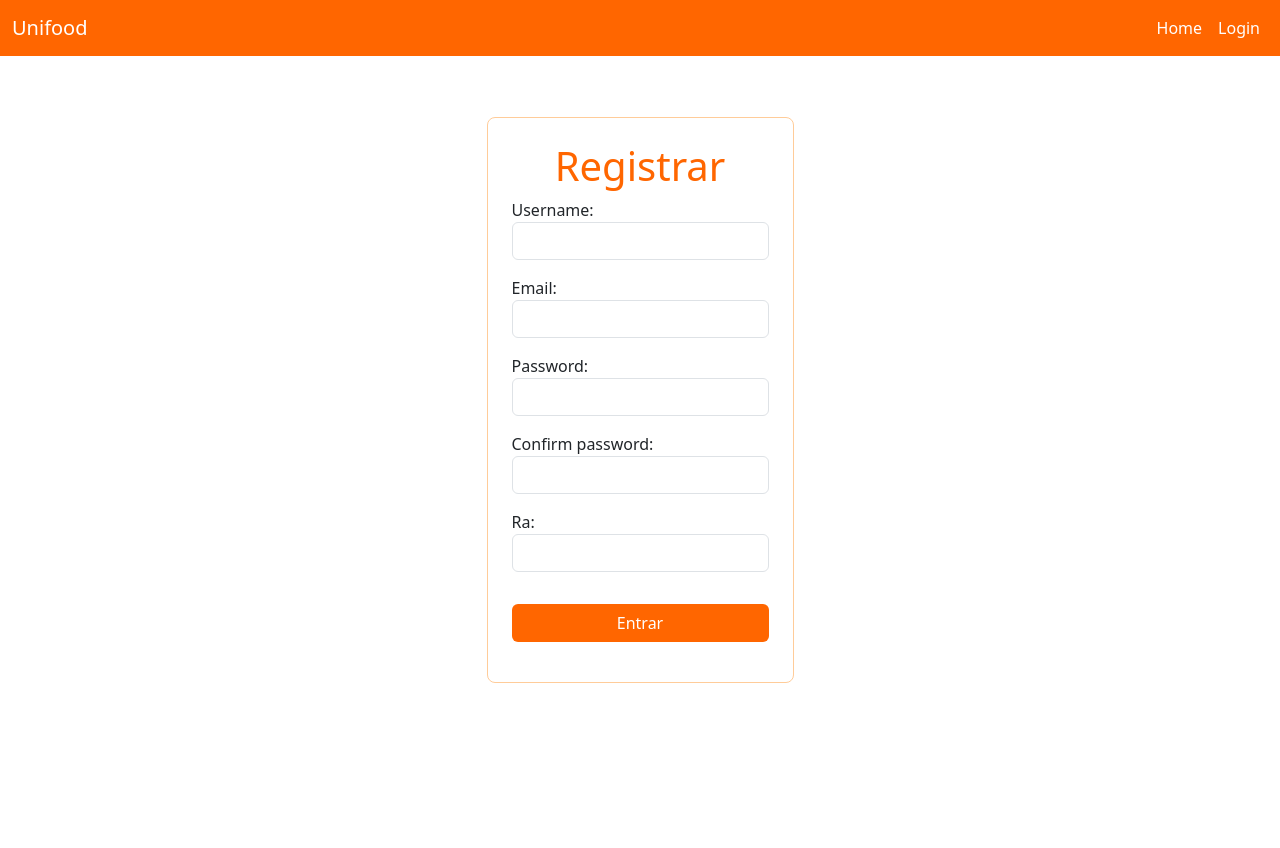
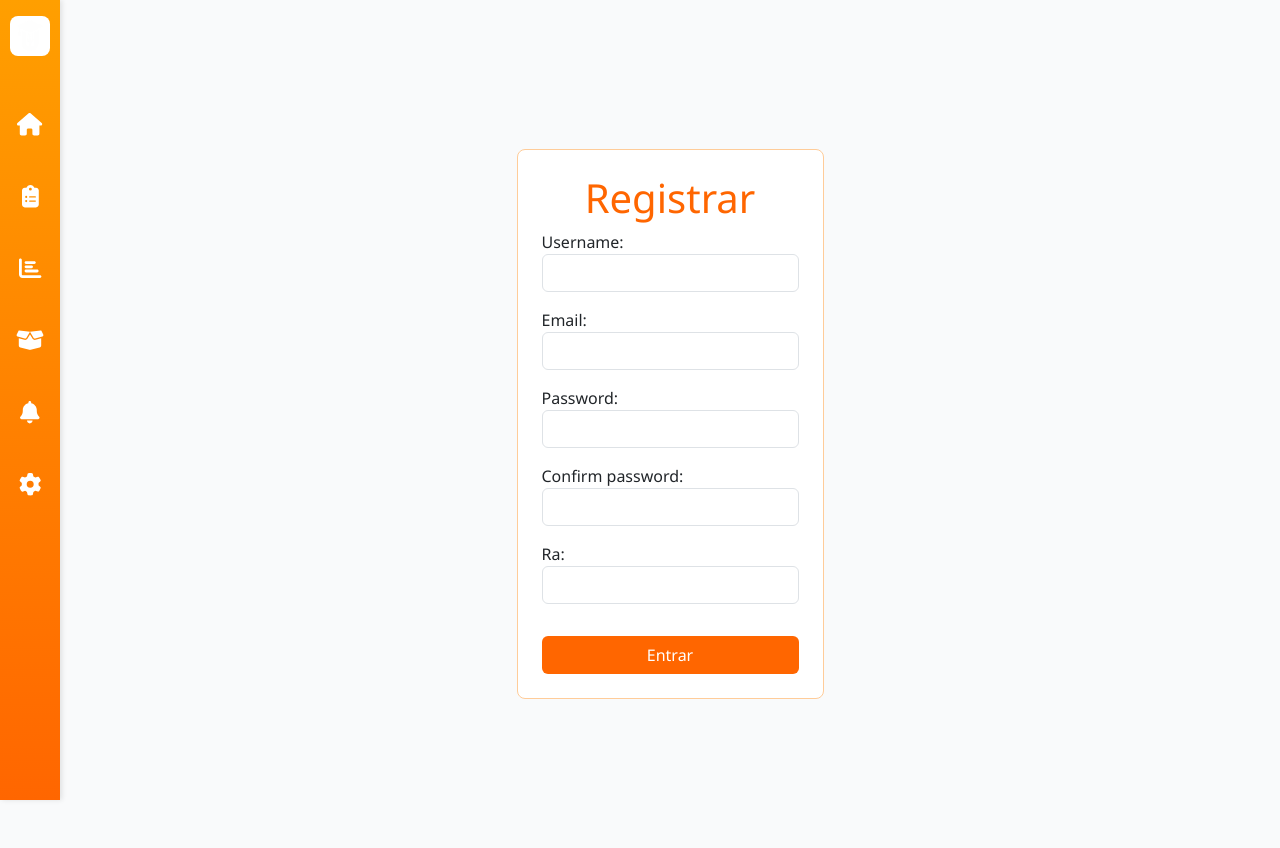
Before and after one commit to ViniCarvalho71/UniFood, a Django app: page /registrar/ in a window 1280 px wide. Before the commit the page ends 683 px from the top, so only its background shows below. Run offline with Django 5.2, Linux system fonts and the light colour scheme; some libraries are stand-ins or nearby versions.

Commit message:
upgrade no feed no base e add logo

```diff
--- a/unifood_app/templates/unifood_app/usuario/base_page.html
+++ b/unifood_app/templates/unifood_app/usuario/base_page.html
@@ -1,54 +1,133 @@
 {% load static %}
 {% load bootstrap5 %}
-{% bootstrap_css %}
-{% bootstrap_javascript %}
 <!DOCTYPE html>
-<html lang="en">
+<html lang="pt-BR">
 <head>
-    <meta charset="UTF-8">
-    <meta name="viewport" content="width=device-width, initial-scale=1.0">
-    <title>Documento</title>
-    <link href="https://cdn.jsdelivr.net/npm/bootstrap-icons/font/bootstrap-icons.css" rel="stylesheet">
-    <link rel="stylesheet" href="{% static 'css/custom_alert.css' %}">
+  <meta charset="UTF-8" />
+  <meta name="viewport" content="width=device-width, initial-scale=1" />
+  <title>{% block title %}UniFood{% endblock %}</title>
+  {% bootstrap_css %}
+  <style>
+    body, html {
+      margin: 0;
+      height: 100%;
+      font-family: 'Segoe UI', Tahoma, Geneva, Verdana, sans-serif;
+      background: #f9fafb;
+    }
+
+.sidebar .logo {
+    width: 40px;
+    height: 40px;
+    margin-bottom: 1rem;
+    border-radius: 8px;
+    overflow: hidden;
+    /* Remova background branco */
+}
+.sidebar .logo img {
+    width: 100%;
+    height: 100%;
+    object-fit: contain;
+    display: block;
+}
+
+
+    /* Sidebar fixa */
+    .sidebar {
+      position: fixed;
+      top: 0;
+      left: 0;
+      height: 100vh;
+      width: 60px;
+      background: linear-gradient(180deg, #ff9f00 0%, #ff6600 100%);
+      display: flex;
+      flex-direction: column;
+      align-items: center;
+      padding-top: 1rem;
+      gap: 2rem;
+      box-shadow: 2px 0 5px rgba(0,0,0,0.1);
+      z-index: 1030; /* acima do Bootstrap navbar padrão */
+    }
+
+    .sidebar .logo {
+      width: 40px;
+      height: 40px;
+      margin-bottom: 1rem;
+      background: #fff;
+      border-radius: 8px;
+      display: flex;
+      align-items: center;
+      justify-content: center;
+      font-weight: bold;
+      color: #ff6600;
+      font-size: 1.2rem;
+      user-select: none;
+    }
+
+    .sidebar button, .sidebar a {
+      background: transparent;
+      border: none;
+      color: white;
+      font-size: 1.4rem;
+      cursor: pointer;
+      transition: color 0.3s ease;
+      width: 40px;
+      height: 40px;
+      display: flex;
+      align-items: center;
+      justify-content: center;
+      border-radius: 8px;
+      text-decoration: none;
+    }
+    .sidebar button:hover, .sidebar a:hover {
+      background: rgba(255, 255, 255, 0.2);
+      color: #fff;
+    }
+
+    /* Espaço para conteúdo principal */
+    .main-content {
+      margin-left: 60px; /* mesma largura da sidebar */
+      padding: 1.5rem 2rem;
+      min-height: 100vh;
+      overflow-x: hidden;
+    }
+
+    /* Responsividade */
+    @media (max-width: 768px) {
+      .sidebar {
+        width: 50px;
+      }
+      .main-content {
+        margin-left: 50px;
+        padding: 1rem;
+      }
+      .sidebar button, .sidebar a {
+        font-size: 1.2rem;
+        width: 35px;
+        height: 35px;
+      }
+    }
+  </style>
 </head>
-<header>
-    <nav class="navbar navbar-expand-lg fixed-top" style="background-color: #ff6600;">
-        <div class="container-fluid">
-            <a class="navbar-brand text-white" href="#">Unifood</a>
-            <button class="navbar-toggler" type="button" data-bs-toggle="collapse" data-bs-target="#navbarNav" aria-controls="navbarNav" aria-expanded="false" aria-label="Toggle navigation">
-                <span class="navbar-toggler-icon" style="color: white;"></span>
-            </button>
-            <div class="collapse navbar-collapse" id="navbarNav">
-                <ul class="navbar-nav ms-auto">
-                    <li class="nav-item">
-                        <a class="nav-link text-white" aria-current="page" href="#">Home</a>
-                    </li>
-                    <li class="nav-item">
-                        <a class="nav-link text-white" href="/login">Login</a>
-                    </li>
-                </ul>
-            </div>
-        </div>
-    </nav>
-</header>
 <body>
-    {% if messages %}
-    <div class="container mt-3 d-flex justify-content-center" style="position: fixed; top: 70px; left: 50%; transform: translateX(-50%); z-index: 1050; width: 100%; max-width: 600px;">
-        {% for message in messages %}
-            <div class="alert alert-{{ message.tags|default:'info' }} alert-dismissible fade show" role="alert">
-                <div class="pe-4">
-                    <i class="bi bi-info-circle"></i> <!-- Ícone do Bootstrap Icons -->
-                    <strong>Mensagem:</strong> {{ message }}
-                </div>
-                <button type="button" class="btn-close" data-bs-dismiss="alert" aria-label="Close"></button>
-            </div>
-        {% endfor %}
+  <nav class="sidebar">
+    <div class="logo">
+        <img src="/media/produtos/fotos/logo.png" alt="Logo UniFood">
     </div>
-    {% endif %}
-    <div class="container d-flex flex-column justify-content-center align-items-center" style="height: 100vh;">
-        {% block content %}
-        {% endblock %}
-    </div>
+    <a href="{% url 'feed' %}" title="Home"><i class="fas fa-home"></i></a>
+    <a href="#" title="Pedidos"><i class="fas fa-clipboard-list"></i></a>
+    <a href="#" title="Estatísticas"><i class="fas fa-chart-bar"></i></a>
+    <a href="#" title="Produtos"><i class="fas fa-box-open"></i></a>
+    <a href="#" title="Notificações"><i class="fas fa-bell"></i></a>
+    <a href="#" title="Configurações"><i class="fas fa-cog"></i></a>
+  </nav>
 
+  <main class="main-content">
+    {% block content %}
+    {% endblock %}
+  </main>
+
+  {% bootstrap_javascript %}
+  <!-- Font Awesome JS para os ícones -->
+  <script src="https://cdnjs.cloudflare.com/ajax/libs/font-awesome/6.4.0/js/all.min.js" crossorigin="anonymous" referrerpolicy="no-referrer"></script>
 </body>
 </html>
```
Also changed, not shown: unifood_app/templates/unifood_app/produto/Feed.html (+133 -14 lines), media/produtos/fotos/logo.png (added).
